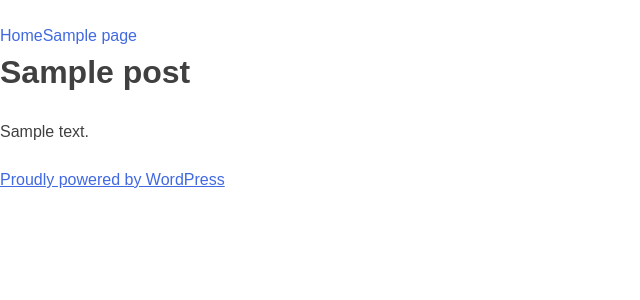
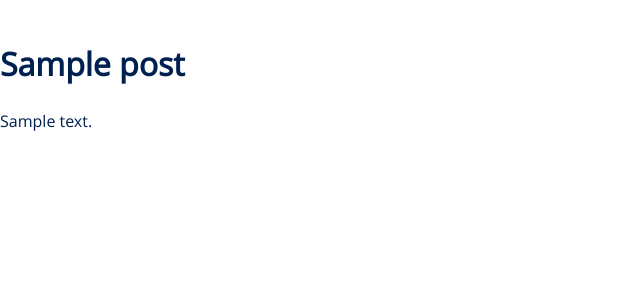
Before and after one commit to jeremiahaguirre/fitness-winter-2019, a WordPress theme: template themes/intrafitness/page.php in a window 1280 px wide. Shown: the top 300 px of the page, without its empty margins (0-640 px from the left). Run offline with PHP 8.4 and a stand-in for WordPress, Linux system fonts and the light colour scheme; the site name, menu and one post (Sample post) are stand-ins, and other content is empty; style sheets or scripts are compiled from the project's sources; some libraries are stand-ins or nearby versions.

Commit message:
Add variables from style guide (themes/intrafitness/sass/_variables.scss)

```diff
--- a/themes/intrafitness/sass/_variables.scss
+++ b/themes/intrafitness/sass/_variables.scss
@@ -1,28 +1,38 @@
 // Structure
 
-$base__space-unit: 1.5rem;
+$base__space-unit: 1rem;
 
 // Colors
 
 $color__background-body: #fff;
-$color__text-main: #404040;
+$color__text-main: #002150;
 
-$color__background-screen: #f1f1f1;
-$color__text-screen: #21759b;
+$color__background-screen: #fff;
+$color__text-screen: #002150;
 
 $color__background-hr: #ccc;
 $color__background-pre: #eee;
 $color__background-ins: #fff9c0;
 $color__border-abbr: #666;
 
-$color__link: royalblue;
-$color__link-visited: purple;
-$color__link-hover: midnightblue;
+$color__link: #fff;
+$color__link-visited: #fff;
+$color__link-hover: #fff;
+
+// Pallete Collors
+
+$color__db: #002150; // Dark Blue
+$color__lb: #00a7ed; // Light Blue
+$color__w: #fff; // White
+$color__esr: #ed3800; // Error State Red
+$color__bg: #c2d7e9; // Blue-ish Grey
+$color__llb: #ebf7fd; // Light Light Blue
 
 // Typography
 
-$font__main: sans-serif;
-$font__code: Monaco, Consolas, "Andale Mono", "DejaVu Sans Mono", monospace;
-$font__pre: "Courier 10 Pitch", Courier, monospace;
+$font__main: 'Open Sans Normal', sans-serif;
+$font__header: 'Trade Gothic LT Std Normal-bold', sans-serif;
+$font__code: Monaco, Consolas, 'Andale Mono', 'DejaVu Sans Mono', monospace;
+$font__pre: 'Courier 10 Pitch', Courier, monospace;
 $font__line-height-body: 1.5;
 $font__line-height-pre: 1.6;
```
